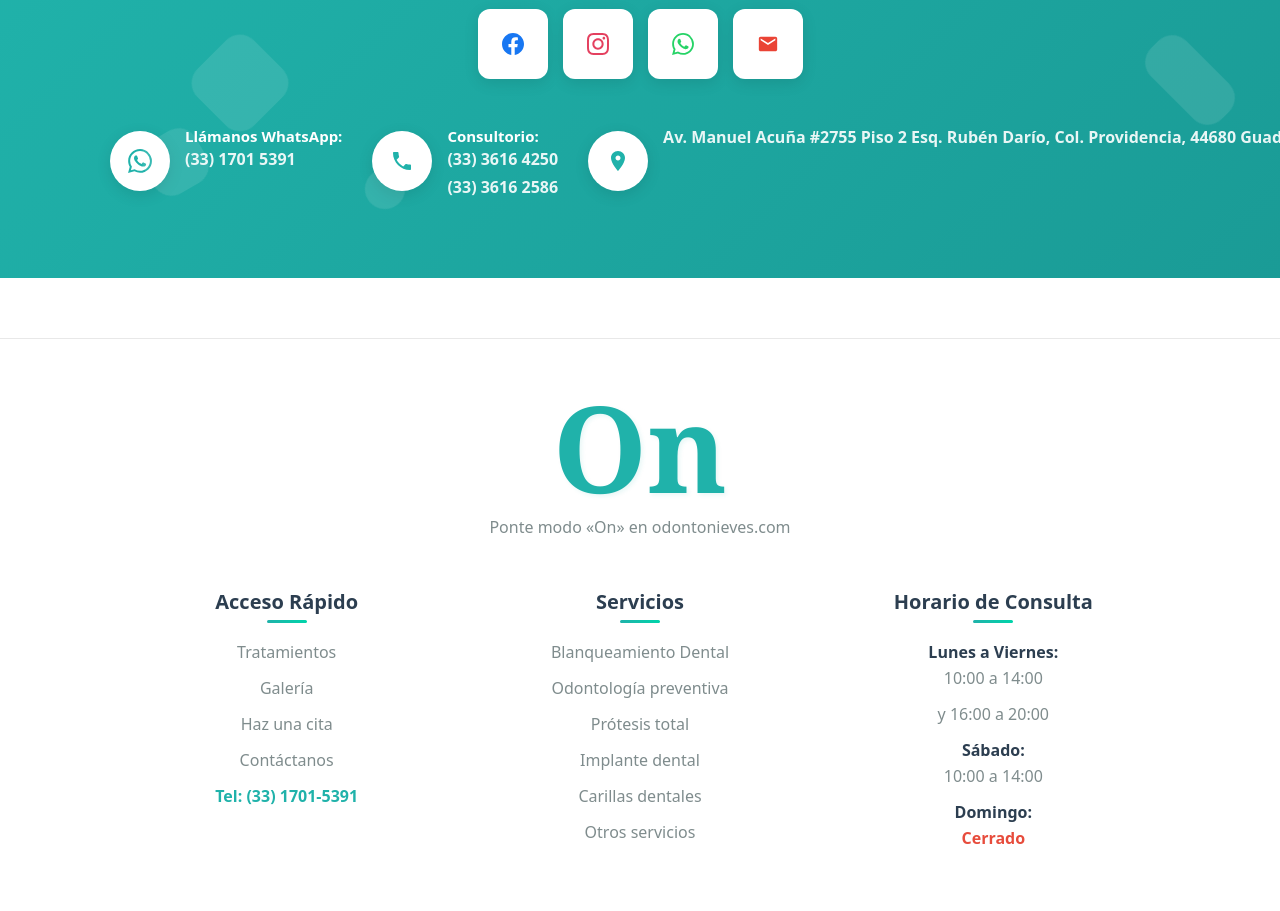
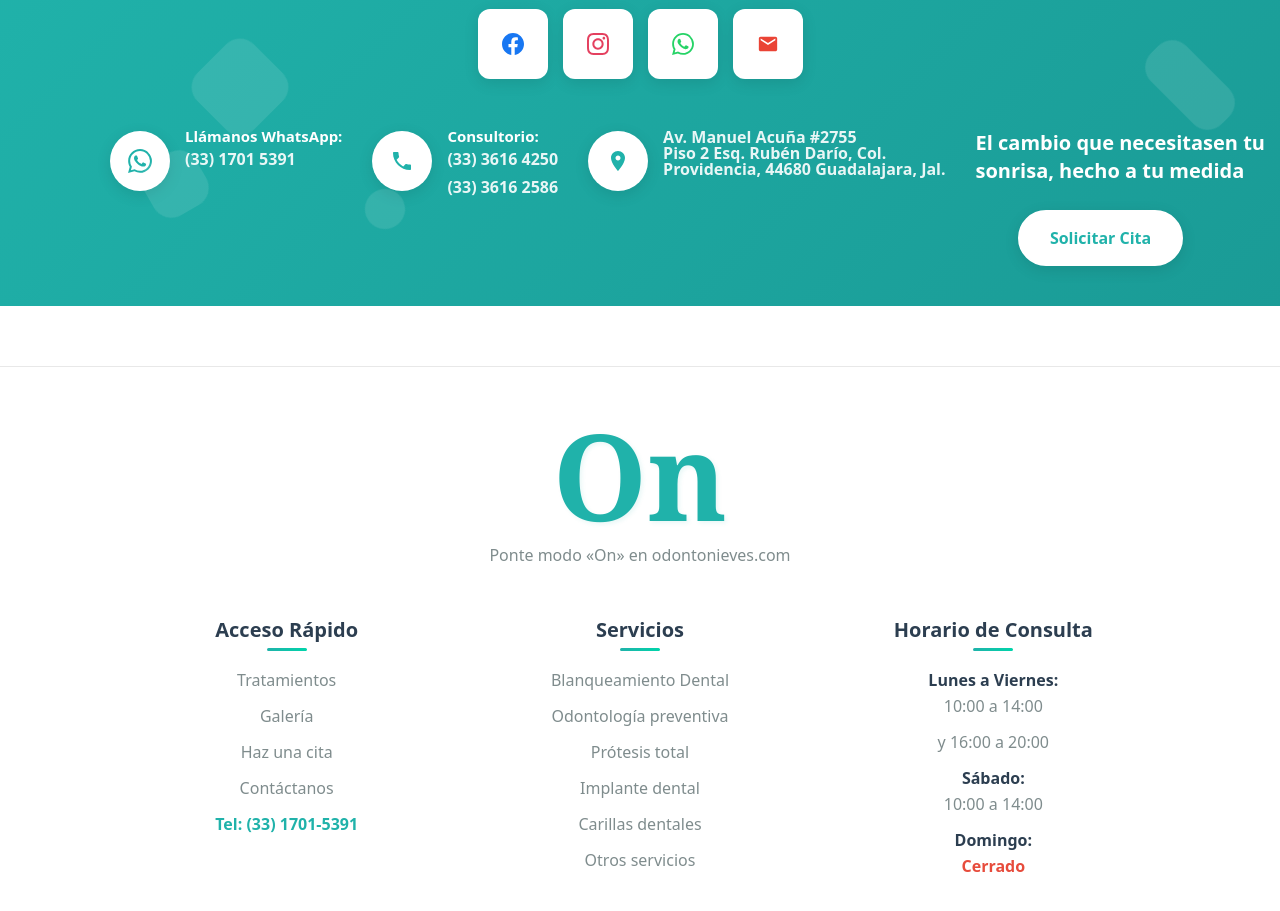
Before and after one commit to Jan-Amixtlan/odonto-nieves, a React (Vite) app: page /about in a window 1280 px wide. Shown: the part 4360-5271 px from the top of the page. Built offline with nearby package versions, Linux system fonts and the light colour scheme.

Commit message:
Refactor ContactFooter layout for improved readability; adjust address formatting and CTA title for better presentation

```diff
--- a/src/Components/ContactFooter/ContactFooter.jsx
+++ b/src/Components/ContactFooter/ContactFooter.jsx
@@ -143,7 +143,9 @@ const ContactFooter = () => {
                                 className="contact-text address clickable"
                                 onClick={handleLocationClick}
                             >
-                                Av. Manuel Acuña #2755 Piso 2 Esq. Rubén Darío, Col. Providencia, 44680 Guadalajara, Jal.
+                                Av. Manuel Acuña #2755<br/>
+                                Piso 2 Esq. Rubén Darío, Col.<br/>
+                                Providencia, 44680 Guadalajara, Jal.
                             </p>
                         </div>
                     </div>
@@ -152,7 +154,8 @@ const ContactFooter = () => {
                     <div className="contact-item cta-section">
                         <div className="cta-content">
                             <h3 className="cta-title">
-                                El cambio que necesitas en tu sonrisa, hecho a tu medida
+                                El cambio que necesitasen tu <br />
+                                 sonrisa, hecho a tu medida
                             </h3>
                             <button
                                 className="appointment-button"
```
Also changed, not shown: src/Components/ContactFooter/ContactFooter.css (line endings or trailing spaces).
